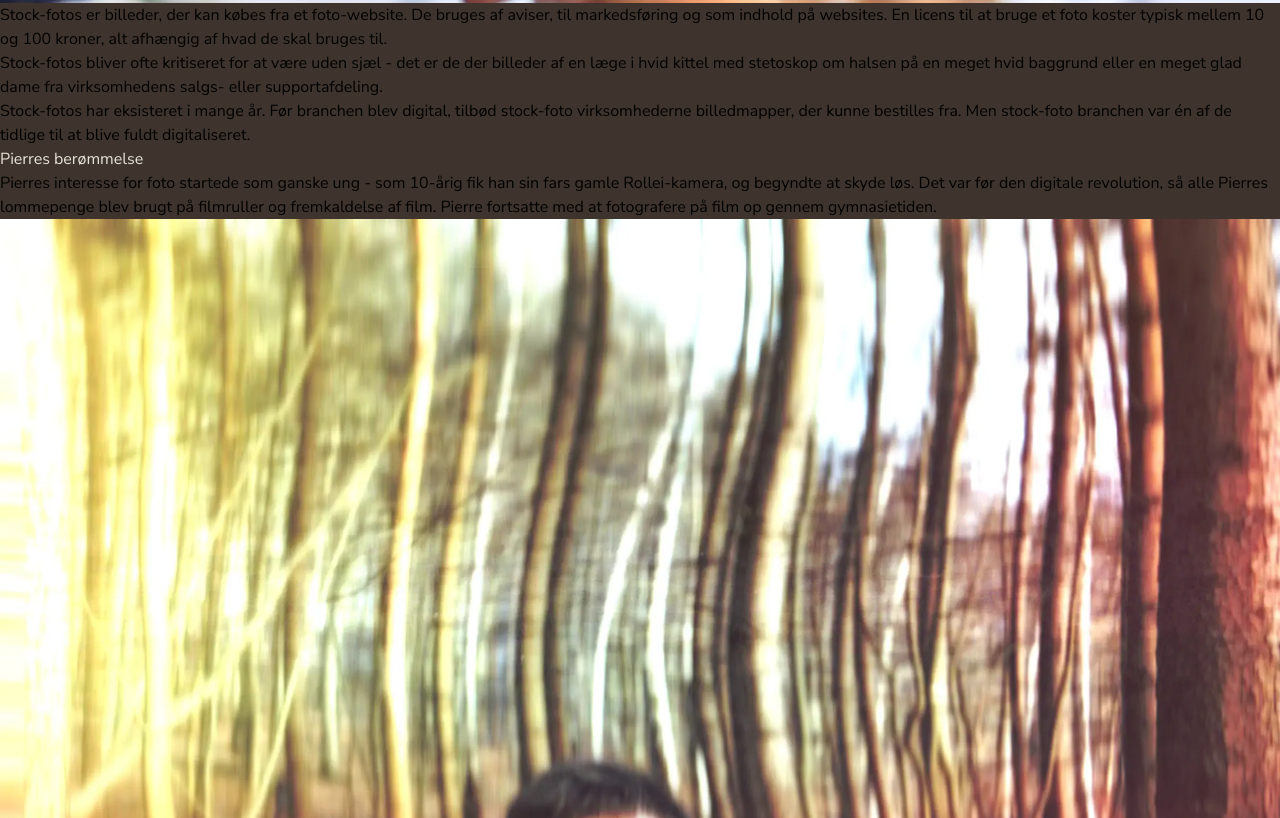
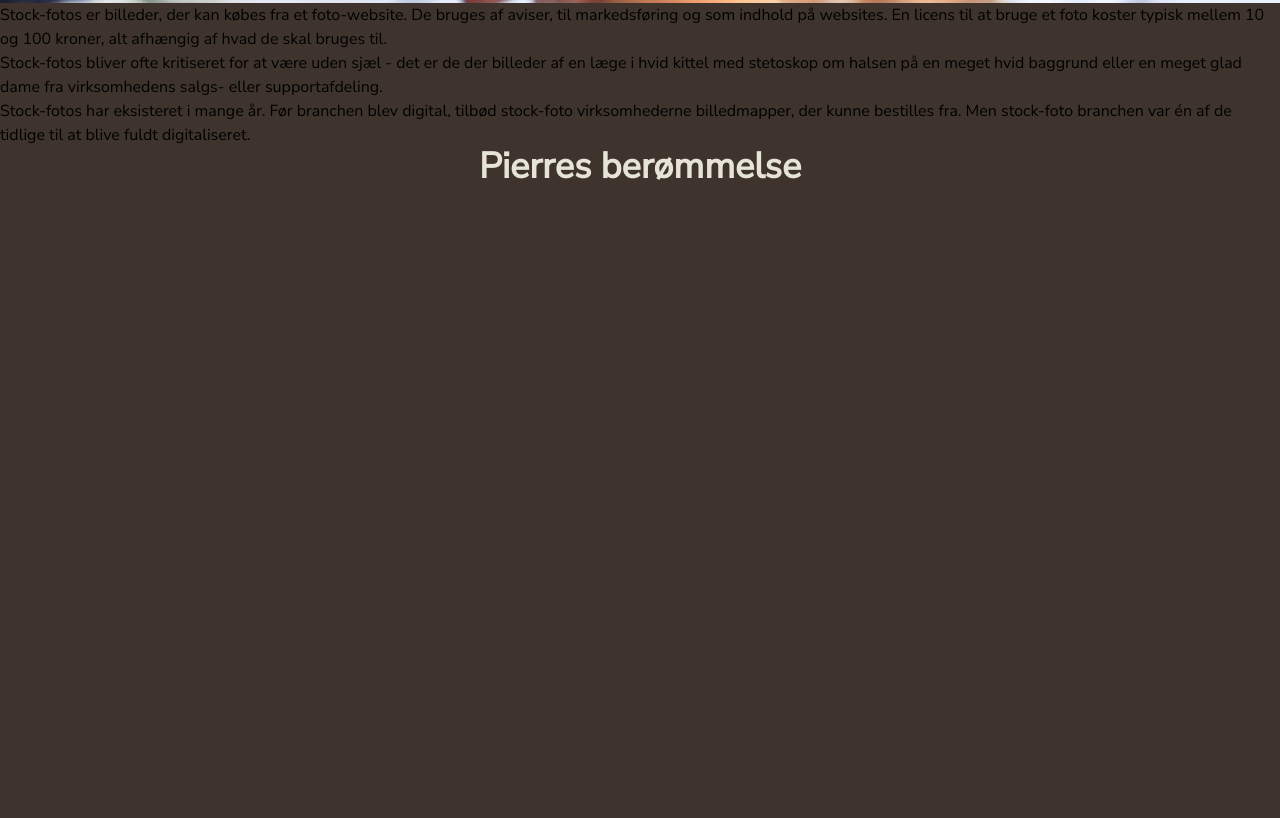
Before and after one commit to evelinafalander/pierre-falcke, a website built with Vite: page src/index.html in a window 1280 px wide. Shown: the part 3582-4400 px from the top of the page. Built offline with nearby package versions, Linux system fonts and the light colour scheme; a web font is replaced by a local one.

Commit message:
sektion 4

```diff
--- a/src/index.html
+++ b/src/index.html
@@ -76,9 +76,9 @@
       </section>
 
       <!-- section 4-->
-      <section class="section4">
-        <h2>Pierres berømmelse</h2>
-        <p>
+      <section>
+        <h2 class="w-screen h-screen text-center text-4xl font-bold">Pierres berømmelse</h2>
+        <p class="text-beige max-w-prose">
           Pierres interesse for foto startede som ganske ung - som 10-årig fik
           han sin fars gamle Rollei-kamera, og begyndte at skyde løs. Det var
           før den digitale revolution, så alle Pierres lommepenge blev brugt på
```
